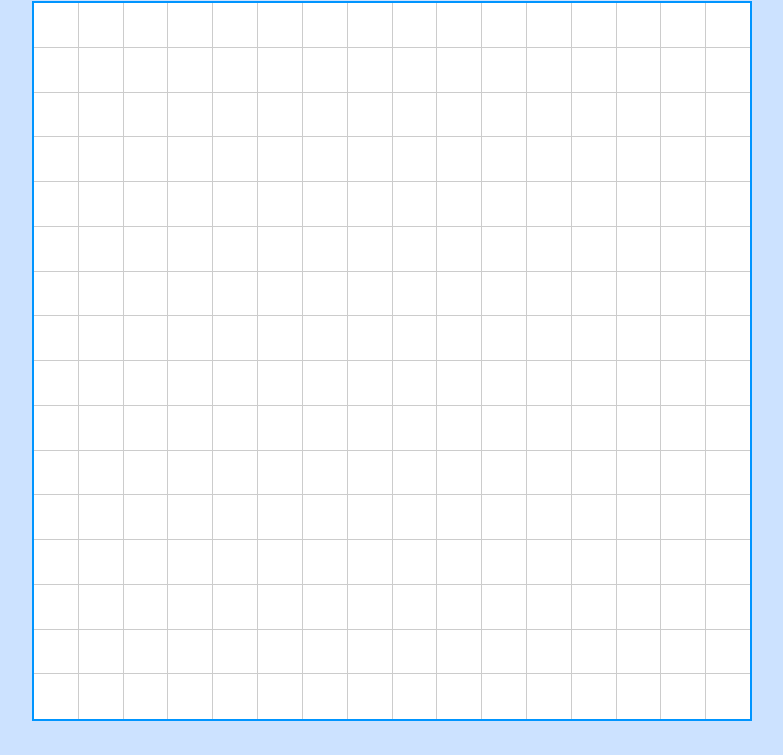
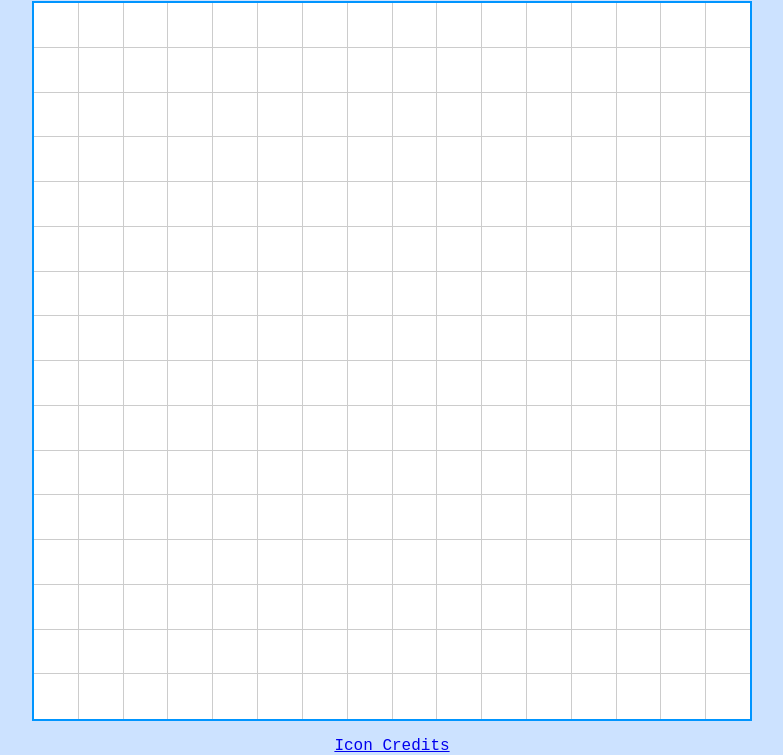
Before and after one commit to Aparichit0/etch-a-sketch, a plain HTML site: page index.html in a window 1280 px wide. Shown: the part 58-813 px from the top of the page, without its empty margins (248-1031 px from the left). Drawn offline with Linux system fonts and the light colour scheme.

Commit message:
added icon credits

```diff
--- a/index.html
+++ b/index.html
@@ -27,6 +27,9 @@
             <button id="reload"><img src="./icons/reload.png" alt="reload"></button>
         </nav>
         <div class="container"></div>
+        <footer>
+            <a href="./icons/credits.html">Icon Credits</a>
+        </footer>
     </div>
 </body>
 
--- a/style.css
+++ b/style.css
@@ -85,3 +85,8 @@ h1 {
 .userSelection {
     align-items: center;
 }
+
+footer {
+    align-self: center;
+    margin-top: 1rem;
+}
```
